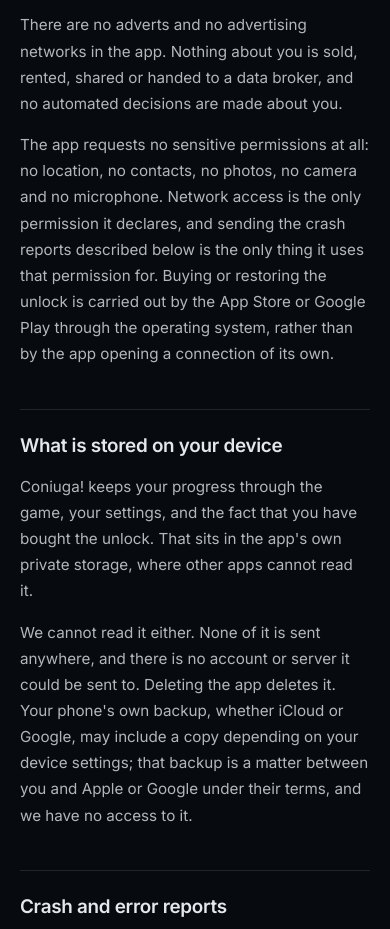
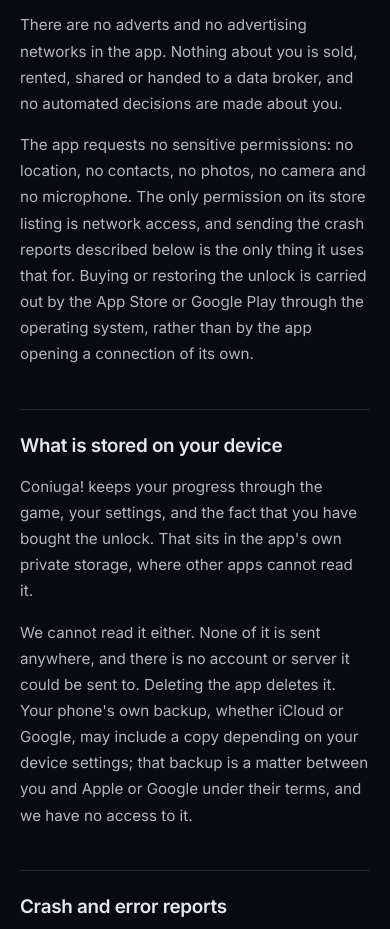
Before and after one commit to mj-heaton/mh-works.com, a plain HTML site: page coniuga-privacy.html in a window 390 px wide. Shown: the part 1824-2753 px from the top of the page. Drawn offline with Linux system fonts and the light colour scheme.

Commit message:
Avoid an absolute permission claim that a manifest dump would falsify
The policies said network access was "the only permission it declares".
androidx injects a signature-level permission of the app's own into the
merged manifest, so that sentence is falsifiable with one aapt2 dump
even though the injected permission is invisible to users and absent
from the Play listing.

Now tied to what a reader can actually check: the only permission on the
store listing. The enumerated list of what is not requested - location,
contacts, photos, camera, microphone - is unchanged and was never at
risk, since those are true by enumeration rather than by absolute.

Raised by android-apps, who own the manifest and verified on device that
INTERNET is genuinely absent until Sentry lands.

Co-Authored-By: Claude Opus 5 (1M context) <noreply@anthropic.com>

```diff
--- a/coniuga-privacy.html
+++ b/coniuga-privacy.html
@@ -187,12 +187,12 @@
 					made about you.
 				</p>
 				<p>
-					The app requests no sensitive permissions at all: no location, no contacts, no
-					photos, no camera and no microphone. Network access is the only permission it
-					declares, and sending the crash reports described below is the only thing it uses
-					that permission for. Buying or restoring the unlock is carried out by the App
-					Store or Google Play through the operating system, rather than by the app opening
-					a connection of its own.
+					The app requests no sensitive permissions: no location, no contacts, no photos,
+					no camera and no microphone. The only permission on its store listing is network
+					access, and sending the crash reports described below is the only thing it uses
+					that for. Buying or restoring the unlock is carried out by the App Store or
+					Google Play through the operating system, rather than by the app opening a
+					connection of its own.
 				</p>
 
 				<h2>What is stored on your device</h2>
```
Also changed, not shown: numeri-privacy.html (+6 -6 lines).
